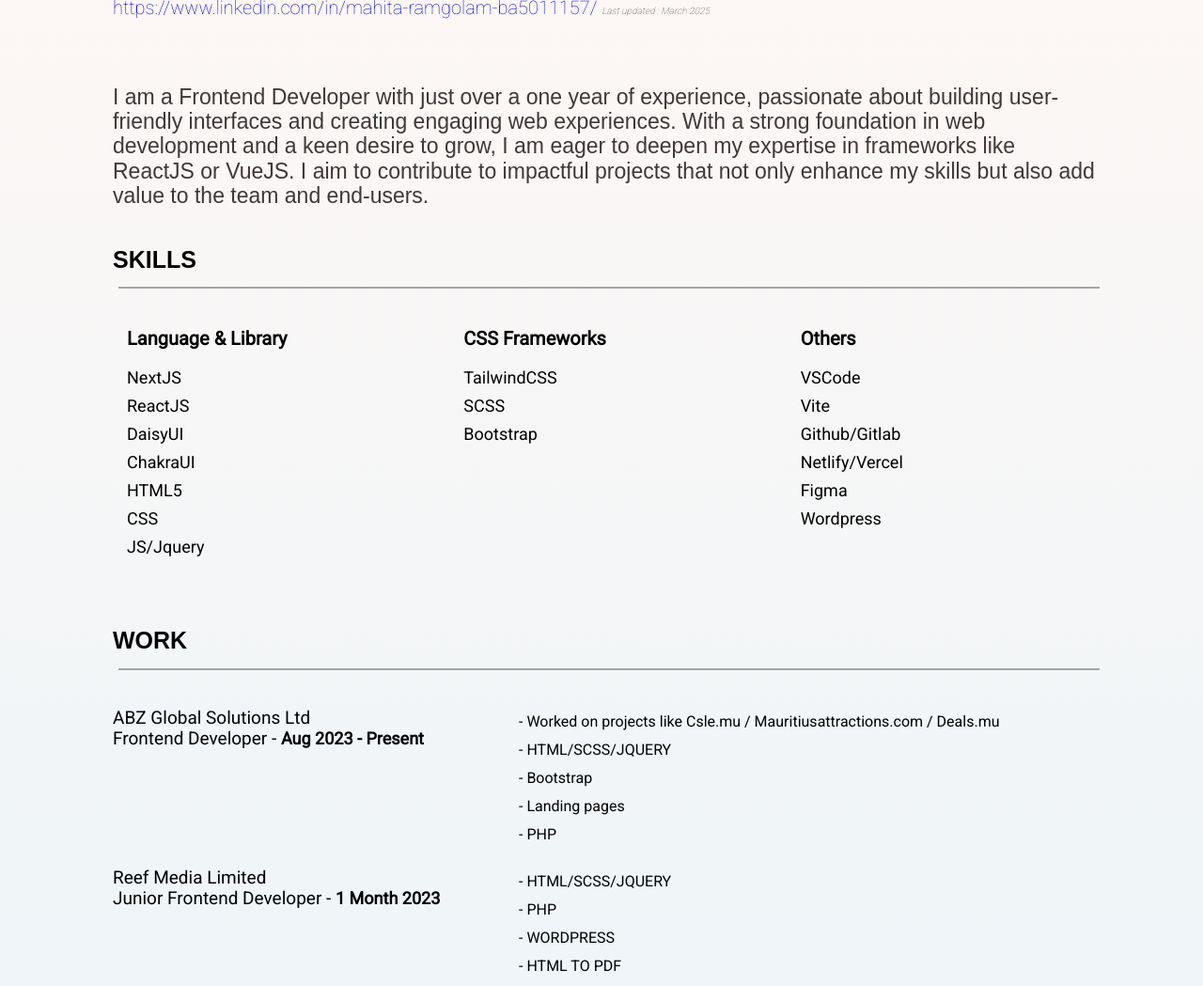
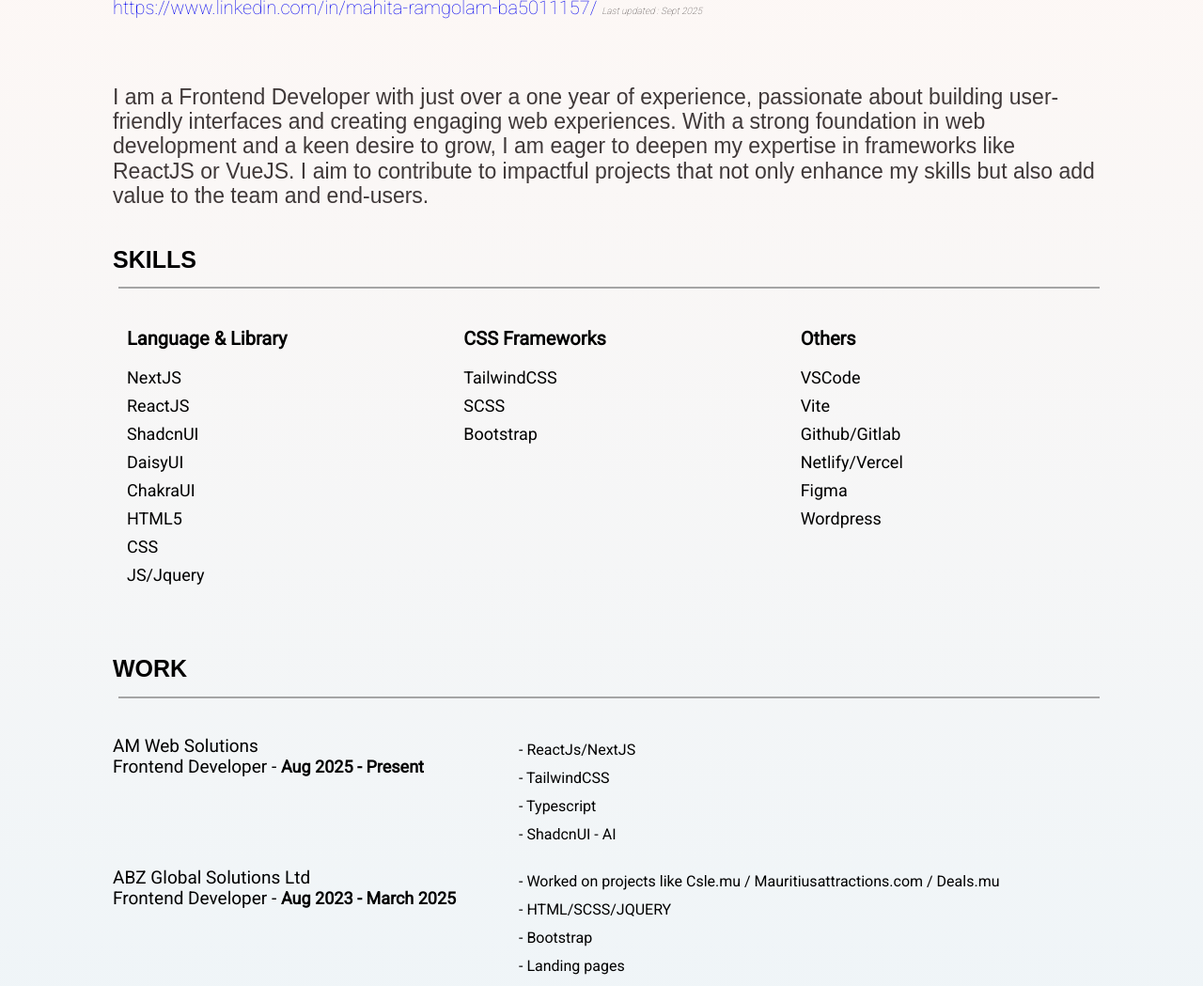
Before and after one commit to mahita098/mahita-portfolio, a website built with Vite: page resume.html in a window 1280 px wide. Shown: the part 197-1246 px from the top of the page at 94% size. Built offline with nearby package versions, Linux system fonts and the light colour scheme; a web font is replaced by a local one.

Commit message:
resume updated

```diff
--- a/resume.html
+++ b/resume.html
@@ -37,7 +37,7 @@
           <a href="index.html">Home</a>
         </li>
         <li class="navigation_list_items">
-          <a href="./assets/images/mahitaresumeApr.pdf">Resume PDF</a>
+          <a href="./assets/images/MahitaResumeAug2025.pdf">Resume PDF</a>
         </li>
       </ul>
     </nav>
@@ -46,7 +46,7 @@
       <div class="inlink">
         <a href="https://www.linkedin.com/in/mahita-ramgolam-ba5011157/"
           target="_blank">https://www.linkedin.com/in/mahita-ramgolam-ba5011157/</a>
-        <i style="text-align: right; font-size: 10px;">Last updated : March 2025</i>
+        <i style="text-align: right; font-size: 10px;">Last updated : Sept 2025</i>
 
       </div>
 
@@ -73,6 +73,7 @@
           <ul>
             <li>NextJS</li>
             <li>ReactJS</li>
+            <li>ShadcnUI</li>
             <li>DaisyUI</li>
             <li>ChakraUI</li>
             <li>HTML5</li>
@@ -88,6 +89,7 @@
             <li>TailwindCSS</li>
             <li>SCSS</li>
             <li>Bootstrap</li>
+
           </ul>
         </div>
         <div class="groups">
@@ -109,8 +111,21 @@
       <div class="work">
         <div class="workgroup">
           <div class="workplace">
+            AM Web Solutions<br />
+            Frontend Developer - <span class="year">Aug 2025 - Present</span>
+          </div>
+          <div class="workdescription">
+            - ReactJs/NextJS<br />
+            - TailwindCSS<br />
+            - Typescript<br />
+            - ShadcnUI
+            - AI
+          </div>
+        </div>
+        <div class="workgroup">
+          <div class="workplace">
             ABZ Global Solutions Ltd<br />
-            Frontend Developer - <span class="year">Aug 2023 - Present</span>
+            Frontend Developer - <span class="year">Aug 2023 - March 2025</span>
           </div>
           <div class="workdescription">
             - Worked on projects like Csle.mu / Mauritiusattractions.com / Deals.mu<br />
```
Also changed, not shown: 1 other file.
